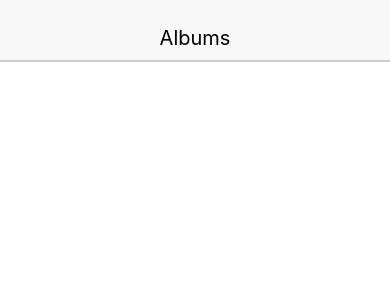
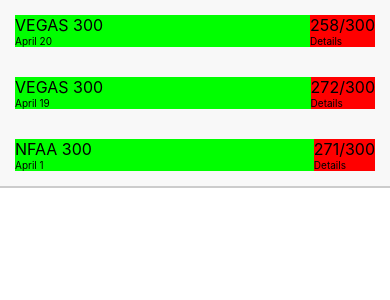
Before and after one commit to nakanu18/StraightShot, a React Native app: screen / in a window 390 px wide. Shown: the top 300 px of the page. Built offline with nearby package versions, Linux system fonts and the light colour scheme.

Commit message:
v0.1 - Create ResultsListView and ResultsCell

```diff
--- a/Source/Components/Header.js
+++ /dev/null
@@ -1,32 +0,0 @@
-import React from 'react';
-import { View, Text } from 'react-native';
-
-const Header = (props) => (
-    <View style={styles.viewStyle}>
-        <Text style={styles.textStyle}>
-            {props.headerText}
-        </Text>
-    </View>
-);
-
-const styles = {
-    viewStyle: {
-        backgroundColor: '#F8F8F8',
-        justifyContent: 'center',
-        alignItems: 'center',
-        height: 60,
-        paddingTop: 15,
-        shadowColor: '#000000',
-        shadowOffset: { width: 0, height: 2 },
-        shadowOpacity: 0.2,
-
-        // Not sure what these props are for
-        elevation: 2,
-        position: 'relative',
-    },
-    textStyle: {
-        fontSize: 20,
-    },
-};
-
-export default Header;
--- /dev/null
+++ b/Source/Components/ResultsCell.js
@@ -0,0 +1,71 @@
+import React from 'react';
+import { View, Text } from 'react-native';
+
+const ResultsCell = (props) => (
+    <View style={styles.cellStyle}>
+        <RoundDetailsView {...props} />
+        <RoundScoreView {...props} />
+    </View>
+);
+
+const RoundDetailsView = (props) => (
+    <View style={styles.roundDetailsViewStyle}>
+        <Text style={styles.roundDetailsNameStyle}>
+            {props.roundName}
+        </Text>
+
+        <Text style={styles.roundDetailsDateStyle}>
+            {props.date}
+        </Text>
+    </View>
+);
+
+const RoundScoreView = (props) => (
+    <View style={styles.roundScoreViewStyle}>
+        <Text style={styles.roundScoreFullScoreStyle}>
+            {props.score}
+        </Text>
+        <Text style={styles.roundScoreDetailStyle}>
+            Details
+        </Text>
+    </View>
+);
+
+const styles = {
+    cellStyle: {
+        flexDirection: 'row',
+        backgroundColor: '#F8F8F8',
+        paddingTop: 15,
+        paddingBottom: 15,
+        paddingLeft: 15,
+        paddingRight: 15,
+        shadowColor: '#000000',
+        shadowOffset: { width: 0, height: 2 },
+        shadowOpacity: 0.2,
+    },
+    roundDetailsViewStyle: {
+        flex: 1,
+        justifyContent: 'center',
+        alignItems: 'flex-start',
+        backgroundColor: '#00FF00',
+    },
+    roundDetailsNameStyle: {
+        fontSize: 16,
+    },
+    roundDetailsDateStyle: {
+        fontSize: 10,
+    },
+    roundScoreViewStyle: {
+        justifyContent: 'center',
+        alignItems: 'flex-start',
+        backgroundColor: '#FF0000',
+    },
+    roundScoreFullScoreStyle: {
+        fontSize: 16,
+    },
+    roundScoreDetailStyle: {
+        fontSize: 10,
+    },
+};
+
+export default ResultsCell;
--- /dev/null
+++ b/Source/Components/ResultsListView.js
@@ -0,0 +1,26 @@
+import React, { Component } from 'react';
+import { View } from 'react-native';
+import ResultsCell from './ResultsCell';
+
+class ResultsListView extends Component {
+
+    componentWillMount() {
+    }
+
+    render() {
+        const score0 = { roundName: 'VEGAS 300', date: 'April 20', score: '258/300' };
+        const score1 = { roundName: 'VEGAS 300', date: 'April 19', score: '272/300' };
+        const score2 = { roundName: 'NFAA 300', date: 'April 1', score: '271/300' };
+
+        return (
+            <View>
+                <ResultsCell {...score0} />
+                <ResultsCell {...score1} />
+                <ResultsCell {...score2} />
+            </View>
+        );
+    }
+
+}
+
+export default ResultsListView;
--- a/index.js
+++ b/index.js
@@ -1,11 +1,13 @@
 // Import a library to help create a component
 import React from 'react';
-import { AppRegistry } from 'react-native';
-import Header from './Source/Components/Header';
+import { AppRegistry, View } from 'react-native';
+import ResultsListView from './Source/Components/ResultsListView';
 
 // Create a component
 const App = () => (
-    <Header headerText="Albums" />
+    <View>
+        <ResultsListView />
+    </View>
 );
 
 // Render the component to the device
```
